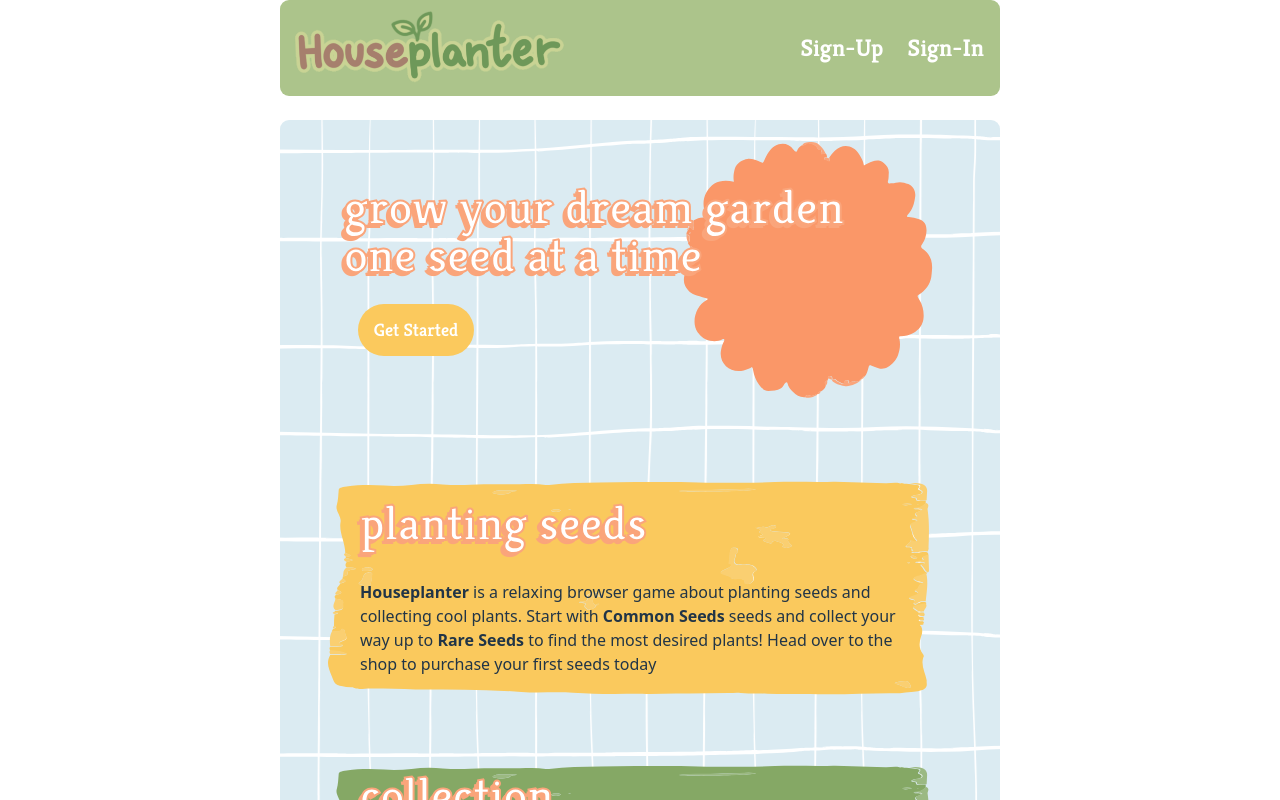
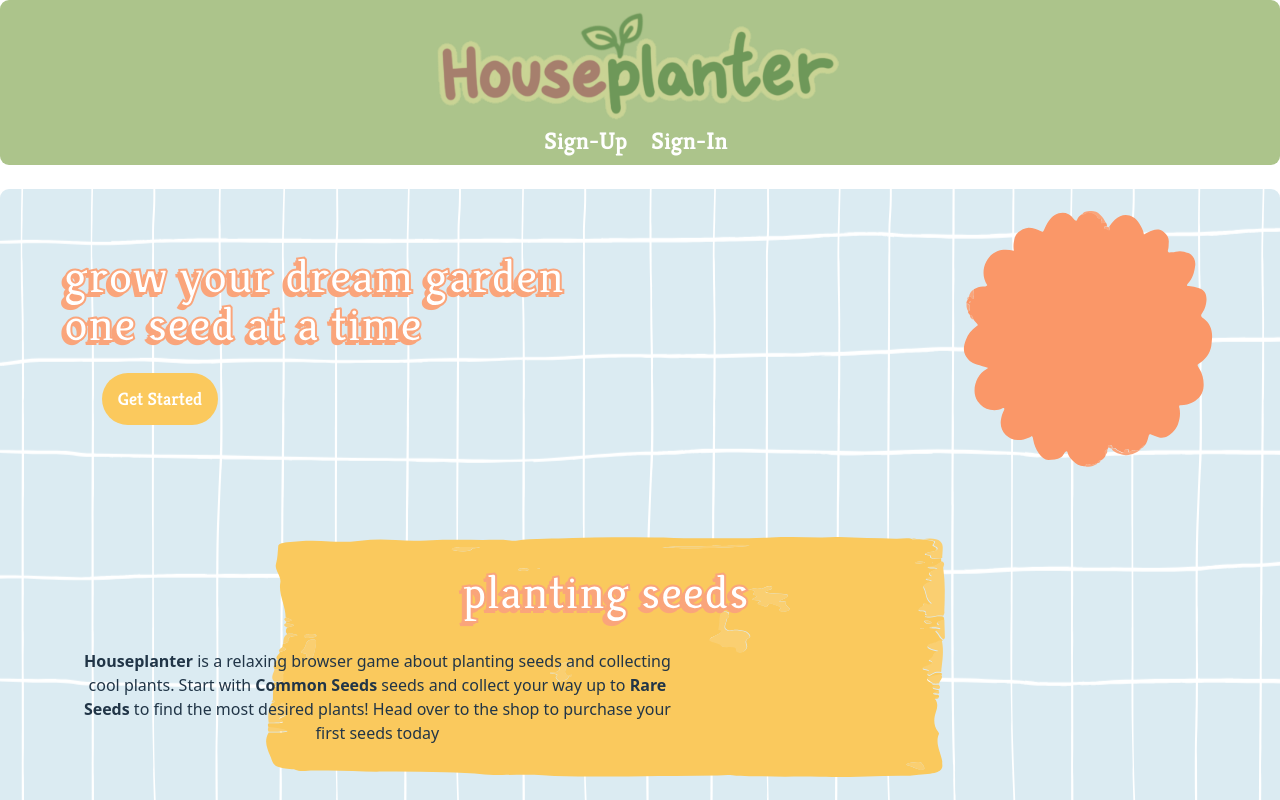
Before and after one commit to obarenburg/Houseplanter, a React (Vite) app in the folder Frontend/: page / in a window 1280 px wide. Shown: the top 800 px of the page. Built offline with nearby package versions, Linux system fonts and the light colour scheme.

Commit message:
navbar centering and width change

```diff
--- a/Frontend/src/App.jsx
+++ b/Frontend/src/App.jsx
@@ -9,7 +9,7 @@ function App() {
       <Toaster position="top-center" reverseOrder={false} />
       <AuthProvider>
       <div className="w-full min-h-screen flex justify-center bg-white">
-      <div className="w-full max-w-[45em]">
+      <div className="w-full max-w-full">
             <AppRoutes />
           </div>
         </div>
--- a/Frontend/src/components/Navbar.jsx
+++ b/Frontend/src/components/Navbar.jsx
@@ -10,7 +10,7 @@ const Navbar = () => {
 
   return (
     <nav className="bg-[#acc48b] text-white rounded-[9px] p-2 pr-4">
-      <div className="container mx-auto flex justify-between items-center">
+      <div className="container mx-auto max-w-1/3 justify-center items-center w-screen">
 
         <Link to="/" className="h-20 w-70 object-contain">
           <div className="relative">
@@ -24,7 +24,8 @@ const Navbar = () => {
           />
           </div>
         </Link>
-
+      </div>
+      <div className="container mx-auto flex justify-center items-center">
         <ul className="flex space-x-6">
         {user ? (
             <>
--- a/Frontend/src/pages/HomePage.jsx
+++ b/Frontend/src/pages/HomePage.jsx
@@ -51,11 +51,11 @@ export default function Home() {
                 padding: "2rem",
               }}
             >
-              <div className="flex justify-start mb-8 text-5xl">
+              <div className="flex justify-center mb-8 text-5xl relative">
                 <StyledText text="planting seeds" />
               </div>
 
-              <p className="text-left  max-w-prose">
+              <p className="text-center max-w-prose">
               <b>Houseplanter</b> is a relaxing browser game about planting seeds and collecting cool plants. Start with <b>Common Seeds</b> seeds and collect your way up to <b>Rare Seeds </b>
                to find the most desired plants! Head over to the shop to purchase your first seeds today
               </p>
```
